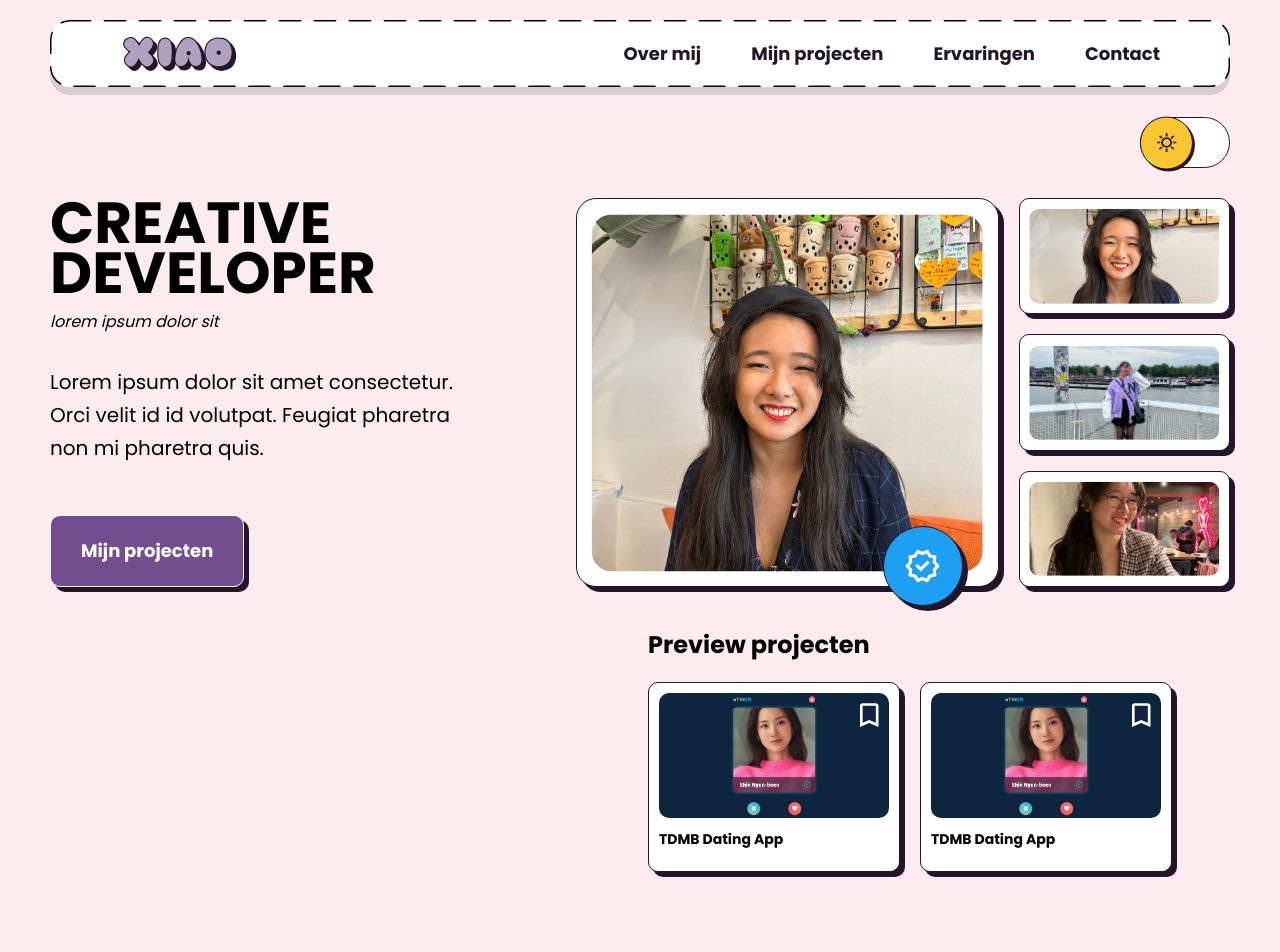
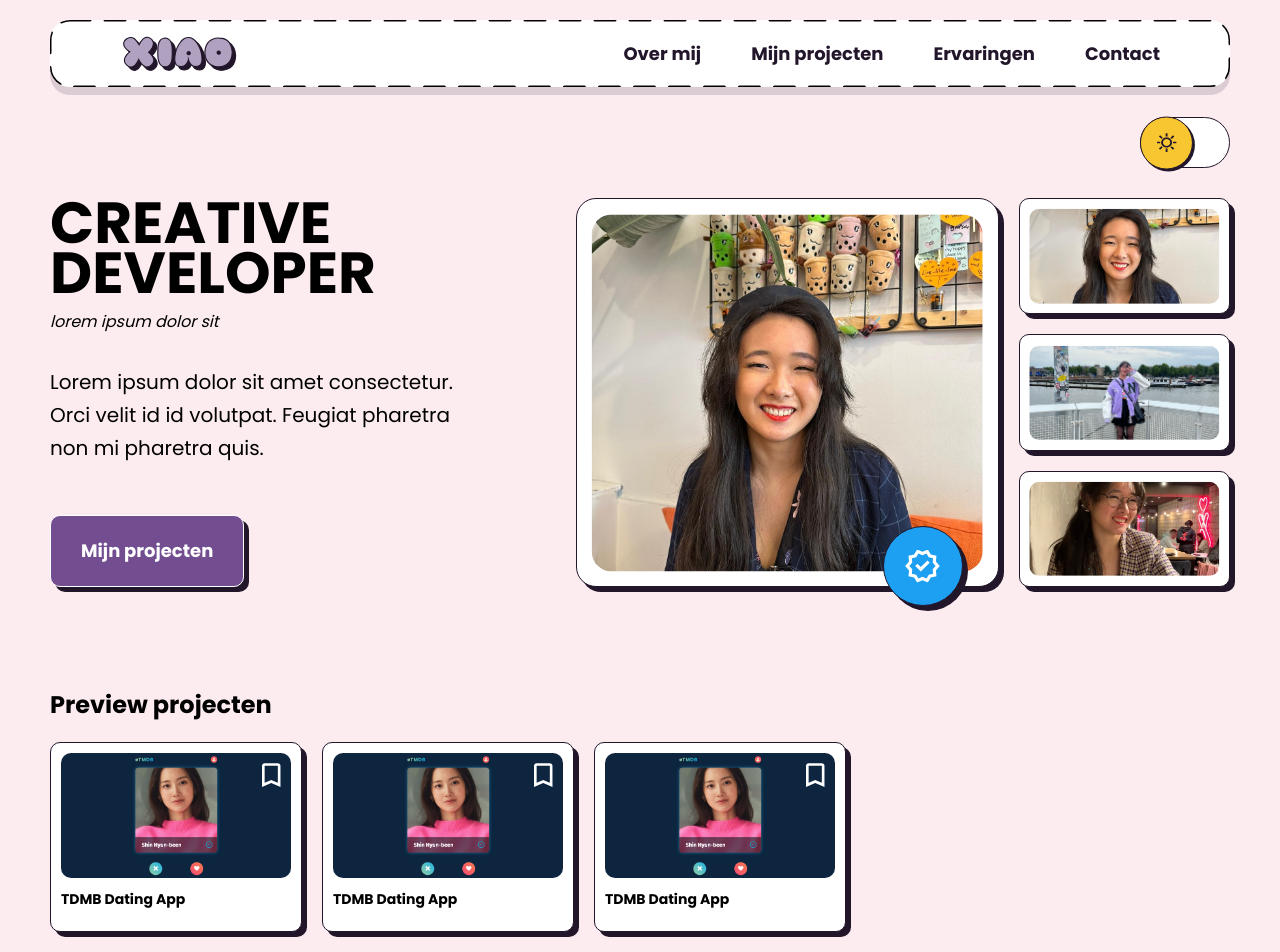
Before and after one commit to xiaonanpols21/Portfolio, a Next.js app: page / in a window 1280 px wide. Shown: the top 952 px of the page. Before the commit the page ends 897 px from the top, so only its background shows below. Built offline with nearby package versions, Linux system fonts and the light colour scheme.

Commit message:
preview projecten saai done

```diff
--- a/src/components/hero/hero.module.scss
+++ b/src/components/hero/hero.module.scss
@@ -2,6 +2,7 @@
 
 .section {
     @include flex(column, 1.875rem); // 30px
+    position: relative;
     margin-top: 4.188rem + 1.875rem; // 67px 30px
     padding: 1.25rem;
 
--- a/src/components/hero/index.js
+++ b/src/components/hero/index.js
@@ -23,9 +23,9 @@ export default function Hero() {
                     <p>Lorem ipsum dolor sit amet consectetur. Orci velit id id volutpat. Feugiat pharetra non mi pharetra quis.</p>
                     <button>Mijn projecten</button>
                 </div>
+                <Projecten/>
+            </section>
 
-            </section>
-            <Projecten/>
         </>
     )
 }
--- a/src/components/projecten/index.js
+++ b/src/components/projecten/index.js
@@ -4,7 +4,6 @@ import styles from "./projecten.module.scss";
 
 export default function Projecten() {
     return (
-        <div className={styles.div}>
         <section className={styles.section}>
             <h2>Preview projecten</h2>
             <section>
@@ -50,7 +49,6 @@ export default function Projecten() {
                 </article>
             </section>
         </section>
-        </div>
 
     )
 }
--- a/src/components/projecten/projecten.module.scss
+++ b/src/components/projecten/projecten.module.scss
@@ -1,7 +1,6 @@
 @import "../../styles/variables.scss";
 
 .section {
-    padding: 20px;
     margin-top: 40px;
 
     section {
@@ -65,26 +64,26 @@
 @media (min-width: 576px) {
     .section {
         @include max550;
-        padding-left: 0px;
+        margin-top: 40px;
 
         section {
-            padding: 20px 0px 5px 0px;
+            padding: 20px 5px 5px 0px;
             margin: 0px;
         }
     }
 }
 
 @media (min-width: 992px) {
-    .div {
-        @include gridClmn(1fr 1.5fr, 1.875rem 5.625rem); // 90px
-    }
 
     .section {
-        //max-width: 100%;
-        grid-column-start: 2;
-        //margin-right: 0px;
-        //padding-right: 0px;
-        width: 100%;
+        grid-column-start: 1;
+        grid-column-end: 3;
+        max-width: 100%;
+        margin: 70px 0px 0px 0px;
+
+        section {
+            padding-right: 20px;
+        }
 
         img {
             width: 230px ;
```
Lines whose indentation alone changed are shown as unchanged.
